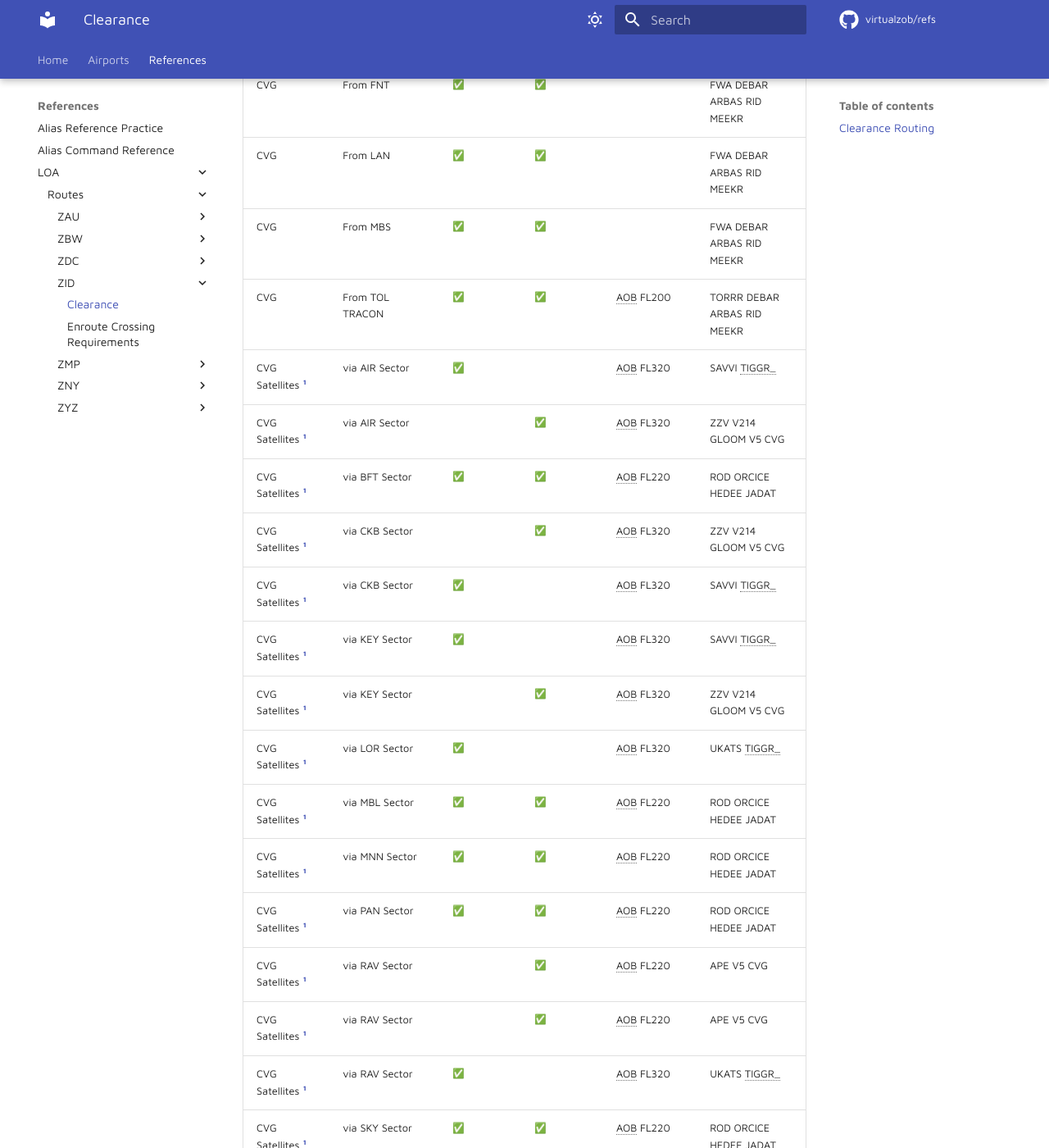
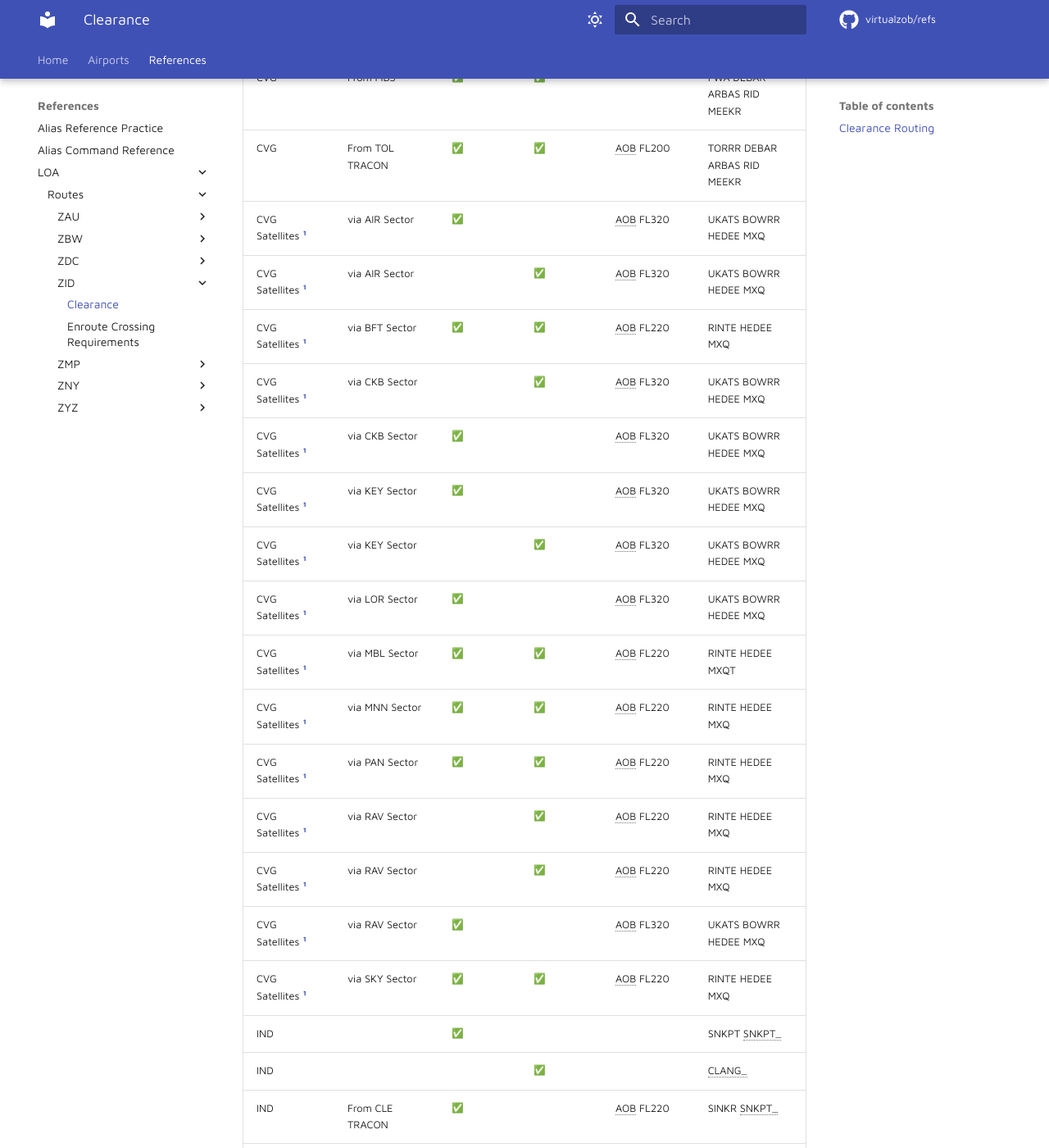
Before and after one commit to virtualZOB/refs, an MkDocs documentation site: the page built from docs/references/LOA/Routes/ZID/Clearance.md, in a window 1280 px wide and 1400 px high, scrolled down 1030 px. Shown: the whole window at 82% size. Built offline with MkDocs 1.6.1 and Material for MkDocs 9.7.7, drawn with Linux system fonts in a browser that asks for light colours; emoji names are drawn with the system emoji font; comment, search, counter and statistics services are not loaded; some of the changed text lies outside the part shown.

Commit message:
update ZID

```diff
--- a/docs/references/LOA/Routes/ZID/Clearance.md
+++ b/docs/references/LOA/Routes/ZID/Clearance.md
@@ -5,33 +5,29 @@
 | Any others | From CAK |  :white_check_mark: |:white_check_mark: | | JPU |
 | Any others | From PIT TRACON via BSV Sector |  :white_check_mark: |:white_check_mark: | AOB FL280 | DILNE TVTRN |
 | Any others | From PIT TRACON via MGW Sector |  :white_check_mark: |:white_check_mark: | | BURGS HVQ <br> OR <br> BURGS HNN |
-| CMH | via BSV Sector | :white_check_mark: | :white_check_mark: | | TVTRN |
-| CMH | via MFD Sector | :white_check_mark: | | | DUBLIN_ <br> OR <br> CBUSS_|
-| CMH | via MGW Sector | :white_check_mark: | | | CLPPR_ |
-| CMH | via MGW Sector | | :white_check_mark: | | AIR BREMN APE |
-| CMH | via MNN Sector | :white_check_mark: | | | DUBLIN_ <br> OR <br> CBUSS_|
-| CVG | From CLE TRACON |  | :white_check_mark: | AOB FL220 | APE V5 CVG |
+| CMH and CMH Area [^2] |  | :white_check_mark: | :white_check_mark: | | CBUSS_ <br> OR <br> GUNNE <br> OR <br> FMC DUBLN_ |
+| CVG | From CLE TRACON |  | :white_check_mark: | AOB FL220 | CLPRR DAYVE |
 | CVG | From CLE TRACON | :white_check_mark: | | AOB FL220 | UKATS TIGGR_ |
 | CVG | From D21 TRACON | :white_check_mark: | | AOB FL200 | TORRR DEBAR ARBAS RID MEEKR |
 | CVG | From FNT | :white_check_mark: | :white_check_mark: |  | FWA DEBAR ARBAS RID MEEKR |
 | CVG | From LAN | :white_check_mark: |:white_check_mark: |  | FWA DEBAR ARBAS RID MEEKR |
 | CVG | From MBS | :white_check_mark: | :white_check_mark:| | FWA DEBAR ARBAS RID MEEKR |
 | CVG | From TOL TRACON | :white_check_mark: | :white_check_mark:| AOB FL200 | TORRR DEBAR ARBAS RID MEEKR |
-| CVG Satellites [^1] | via AIR Sector | :white_check_mark: |  | AOB FL320 |  SAVVI TIGGR_  |
-| CVG Satellites [^1] | via AIR Sector | | :white_check_mark: | AOB FL320 | ZZV V214 GLOOM V5 CVG |
-| CVG Satellites [^1] | via BFT Sector | :white_check_mark:  | :white_check_mark: | AOB FL220 | ROD ORCICE HEDEE JADAT |
-| CVG Satellites [^1] | via CKB Sector |  | :white_check_mark: | AOB FL320 |  ZZV V214 GLOOM V5 CVG |
-| CVG Satellites [^1] | via CKB Sector | :white_check_mark: |  | AOB FL320 |  SAVVI TIGGR_  |
-| CVG Satellites [^1] | via KEY Sector | :white_check_mark: |  | AOB FL320 |  SAVVI TIGGR_  |
-| CVG Satellites [^1] | via KEY Sector | | :white_check_mark: | AOB FL320 | ZZV V214 GLOOM V5 CVG |
-| CVG Satellites [^1] | via LOR Sector | :white_check_mark: |  | AOB FL320 |  UKATS TIGGR_  |
-| CVG Satellites [^1] | via MBL Sector | :white_check_mark:  | :white_check_mark: | AOB FL220 | ROD ORCICE HEDEE JADAT |
-| CVG Satellites [^1] | via MNN Sector | :white_check_mark:  | :white_check_mark: | AOB FL220 | ROD ORCICE HEDEE JADAT |
-| CVG Satellites [^1] | via PAN Sector | :white_check_mark:  | :white_check_mark: | AOB FL220 | ROD ORCICE HEDEE JADAT |
-| CVG Satellites [^1] | via RAV Sector |  | :white_check_mark: | AOB FL220 | APE V5 CVG |
-| CVG Satellites [^1] | via RAV Sector |  | :white_check_mark: | AOB FL220 | APE V5 CVG |
-| CVG Satellites [^1] | via RAV Sector | :white_check_mark: |  | AOB FL320 |  UKATS TIGGR_  |
-| CVG Satellites [^1] | via SKY Sector | :white_check_mark:  | :white_check_mark: | AOB FL220 | ROD ORCICE HEDEE JADAT |
+| CVG Satellites [^1] | via AIR Sector | :white_check_mark: |  | AOB FL320 |  UKATS BOWRR HEDEE MXQ   |
+| CVG Satellites [^1] | via AIR Sector | | :white_check_mark: | AOB FL320 | UKATS BOWRR HEDEE MXQ  |
+| CVG Satellites [^1] | via BFT Sector | :white_check_mark:  | :white_check_mark: | AOB FL220 | RINTE HEDEE MXQ |
+| CVG Satellites [^1] | via CKB Sector |  | :white_check_mark: | AOB FL320 |  UKATS BOWRR HEDEE MXQ  |
+| CVG Satellites [^1] | via CKB Sector | :white_check_mark: |  | AOB FL320 | UKATS BOWRR HEDEE MXQ   |
+| CVG Satellites [^1] | via KEY Sector | :white_check_mark: |  | AOB FL320 |  UKATS BOWRR HEDEE MXQ   |
+| CVG Satellites [^1] | via KEY Sector | | :white_check_mark: | AOB FL320 | UKATS BOWRR HEDEE MXQ  |
+| CVG Satellites [^1] | via LOR Sector | :white_check_mark: |  | AOB FL320 |  UKATS BOWRR HEDEE MXQ   |
+| CVG Satellites [^1] | via MBL Sector | :white_check_mark:  | :white_check_mark: | AOB FL220 | RINTE HEDEE MXQT |
+| CVG Satellites [^1] | via MNN Sector | :white_check_mark:  | :white_check_mark: | AOB FL220 | RINTE HEDEE MXQ |
+| CVG Satellites [^1] | via PAN Sector | :white_check_mark:  | :white_check_mark: | AOB FL220 | RINTE HEDEE MXQ |
+| CVG Satellites [^1] | via RAV Sector |  | :white_check_mark: | AOB FL220 | RINTE HEDEE MXQ |
+| CVG Satellites [^1] | via RAV Sector |  | :white_check_mark: | AOB FL220 | RINTE HEDEE MXQ |
+| CVG Satellites [^1] | via RAV Sector | :white_check_mark: |  | AOB FL320 |  UKATS BOWRR HEDEE MXQ   |
+| CVG Satellites [^1] | via SKY Sector | :white_check_mark:  | :white_check_mark: | AOB FL220 | RINTE HEDEE MXQ |
 | IND |  | :white_check_mark: | | | SNKPT SNKPT_ |
 | IND |  | | :white_check_mark: | | CLANG_ |
 | IND | From CLE TRACON | :white_check_mark: | | AOB FL220 | SINKR SNKPT_ |
@@ -50,12 +46,11 @@
 | OSU | via MGW Sector | :white_check_mark: | | | CLPPR_ |
 | OSU | via MGW Sector | | :white_check_mark: | | AIR BREMN APE |
 | OSU | via MNN Sector | :white_check_mark: | | |  DUBLIN_ <br> OR <br> CBUSS_|
-| SDF |  | :white_check_mark: | |  | DLAMP_ |
+| SDF |  | :white_check_mark: | |  | UKATS/RINTE DLAMP_ |
 | SDF |  | | :white_check_mark: | |  | APE V5 IIU <br> OR <br> ROD V47 CVG V5 IIU |
-| SDF | From CLE TRACON | :white_check_mark: | | AOB FL280 | DLAMP_ |
-| SDF | From CLE TRACON | | :white_check_mark: | AOB FL280 | APE V5 IIU  |
-| SDF | From CLE TRACON | | :white_check_mark: | AOB FL280 | ROD V47 CVG V5 IIU   |
-| SDF | From D21 TRACON | :white_check_mark: | | AOB FL280 | DLAMP_ |
+| SDF | From CLE TRACON | :white_check_mark: | | AOB FL280 | UKATS DLAMP_ |
+| SDF | From CLE TRACON | | :white_check_mark: | AOB FL280 | UKATS ZIDHI ANCHR  |
+| SDF | From D21 TRACON | :white_check_mark: | | AOB FL280 | RINTE DLAMP_ |
 
 [^1]: CVG Area: HAO, LUK, I69
 [^2]: CMH Area: LCK, OSU, DAY, FFO, MGY
```
Also changed, not shown: includes/abbreviations.md (+1 -1 lines).
